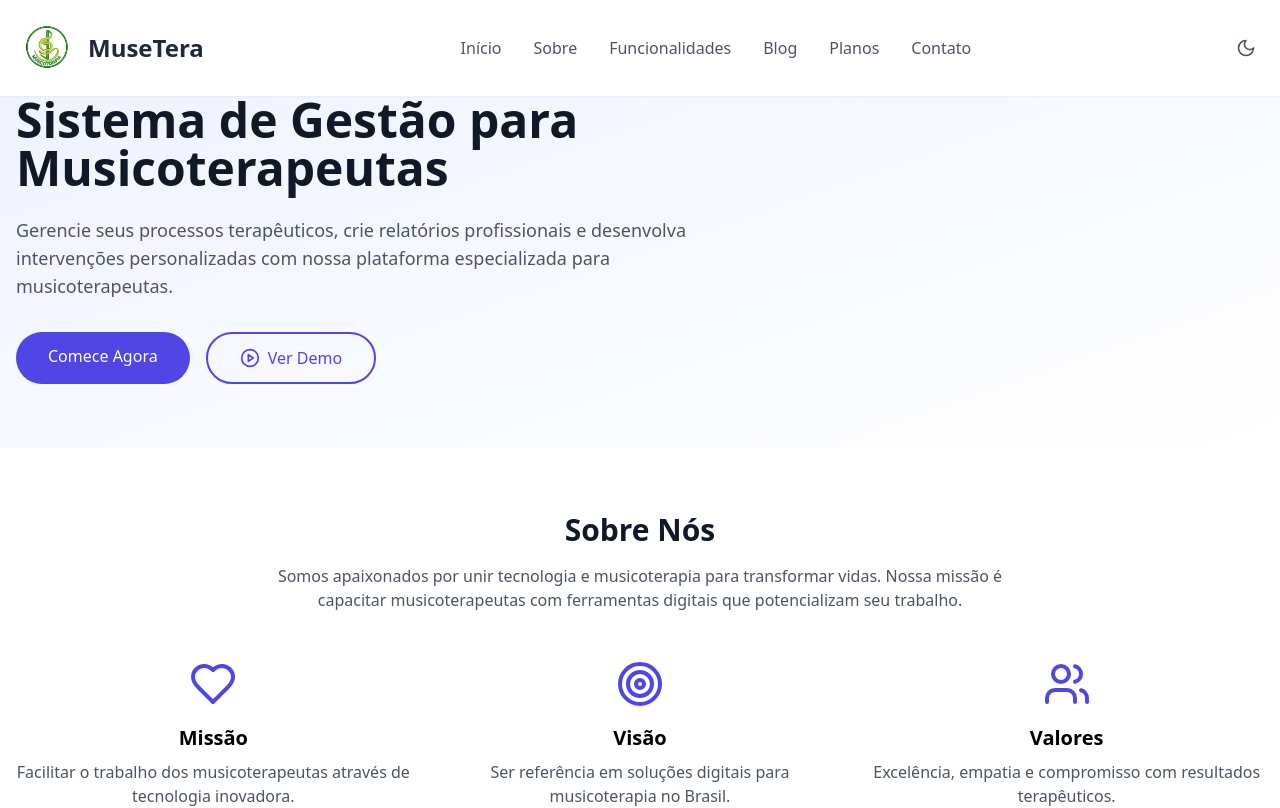
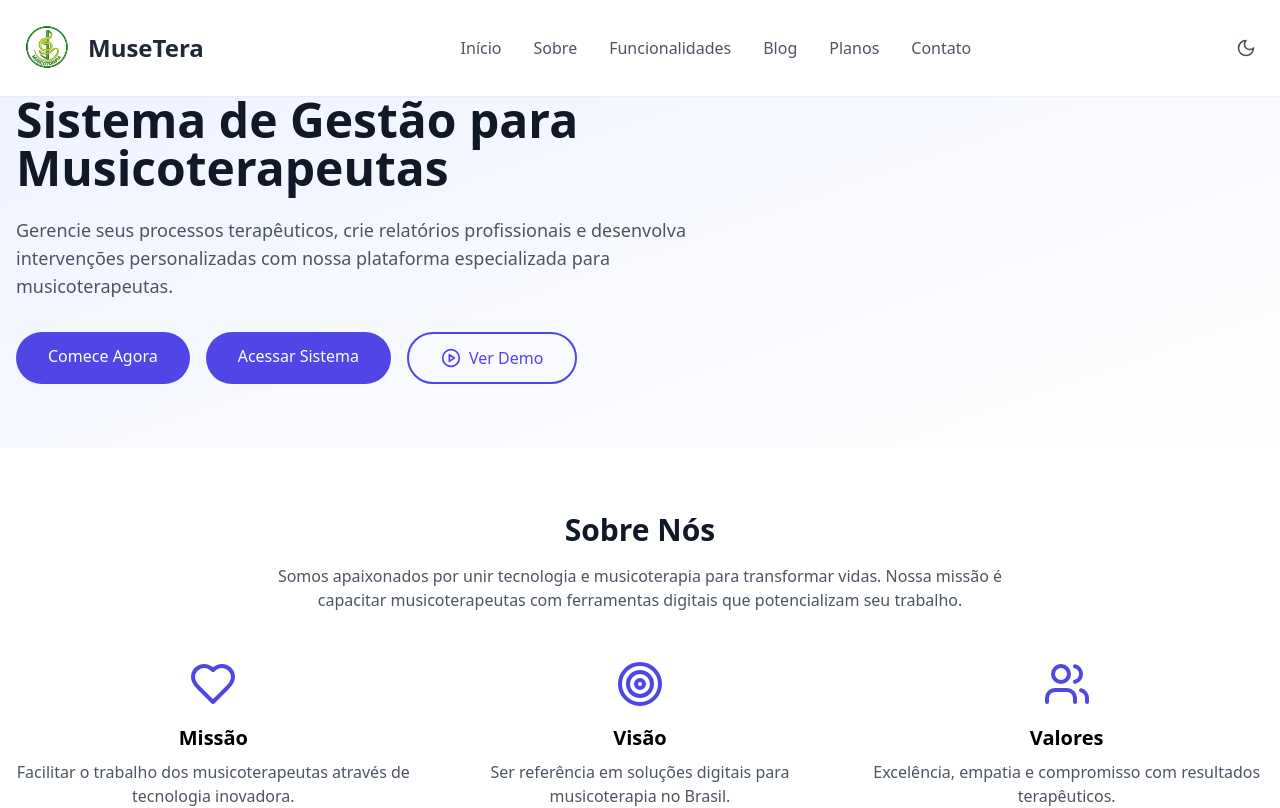
Before and after one commit to karlosterapeuta/site, a React (Vite) app: page / in a window 1280 px wide. Shown: the top 808 px of the page. Built offline with nearby package versions, Linux system fonts and the light colour scheme.

Commit message:
Adicionado botão Acessar Sistema na hero section

```diff
--- a/src/components/Hero.tsx
+++ b/src/components/Hero.tsx
@@ -23,6 +23,14 @@ const Hero = () => {
               >
                 Comece Agora
               </a>
+              <a
+                href="https://musetera-app.vercel.app/login"
+                target="_blank"
+                rel="noopener noreferrer"
+                className="bg-indigo-600 text-white px-8 py-3 rounded-full hover:bg-indigo-700 dark:bg-indigo-500 dark:hover:bg-indigo-600 transition-colors text-center"
+              >
+                Acessar Sistema
+              </a>
               <button className="flex items-center justify-center gap-2 text-indigo-600 dark:text-indigo-400 px-8 py-3 rounded-full border-2 border-indigo-600 dark:border-indigo-400 hover:bg-indigo-50 dark:hover:bg-gray-800 transition-colors">
                 <PlayCircle className="w-5 h-5" />
                 Ver Demo
```
